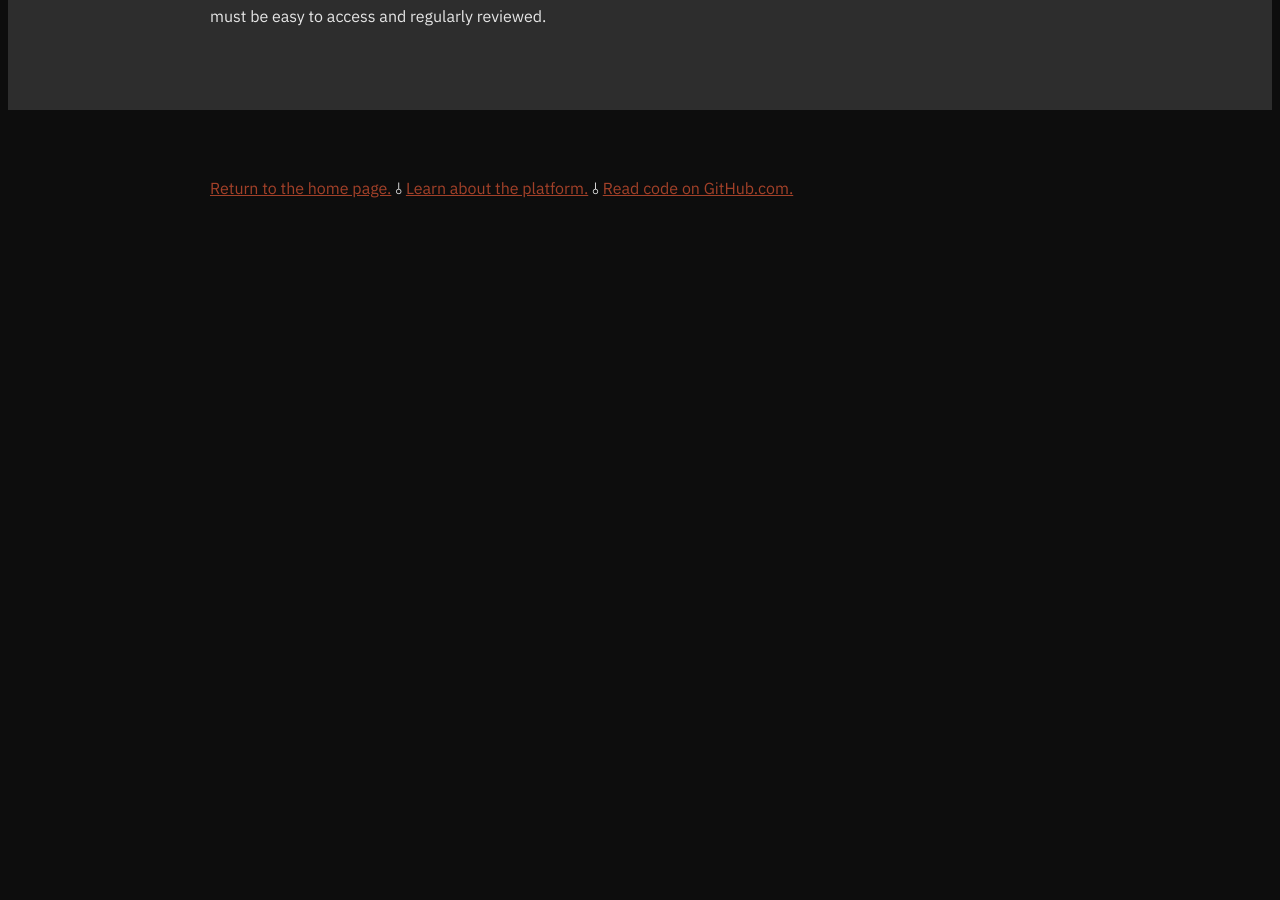
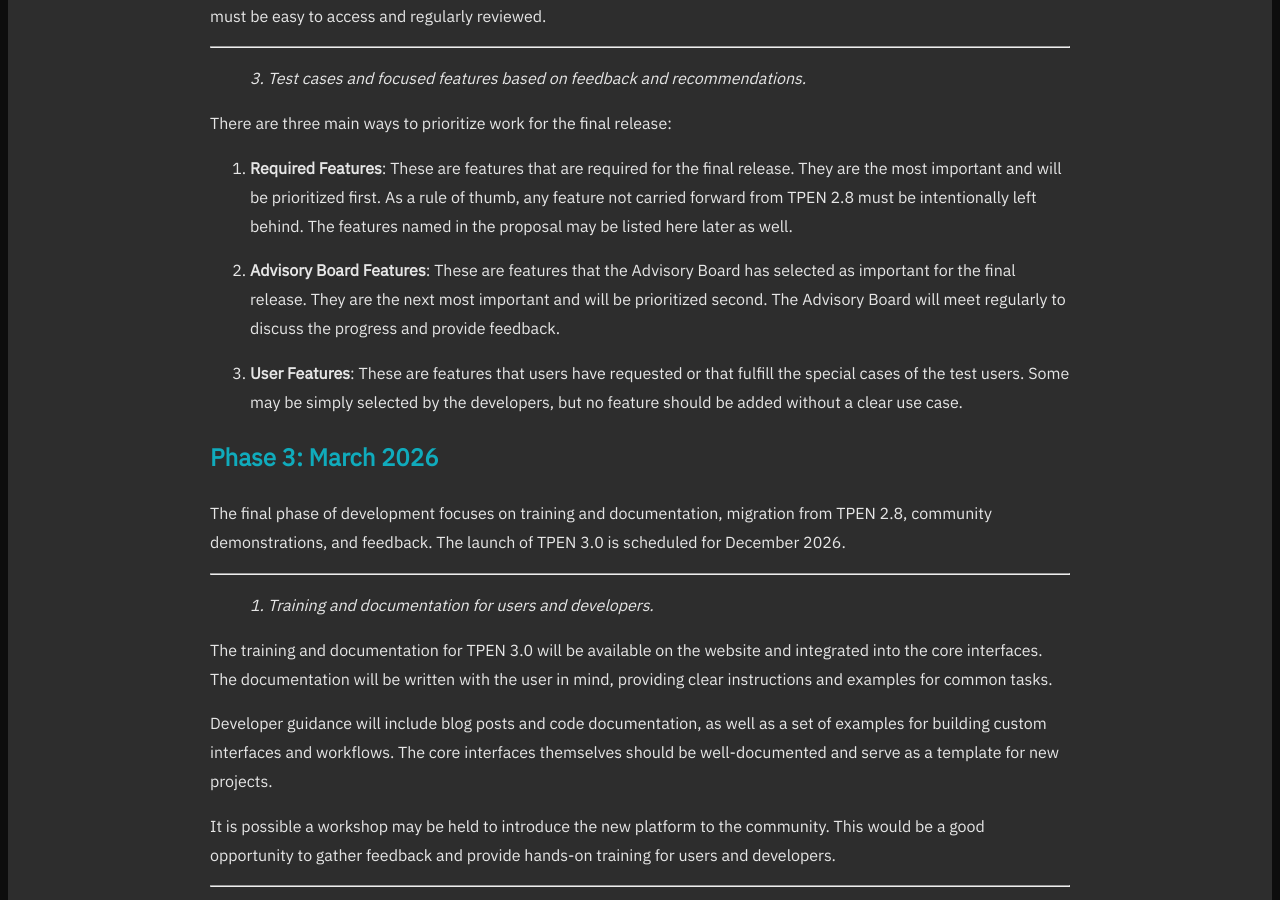
Before and after one commit to CenterForDigitalHumanities/TPEN3, a Jekyll site: the page built from pages/roadmap.md, in a window 1280 px wide and 900 px high, scrolled down 5934 px. Built offline with Jekyll 4.4.1, drawn with Linux system fonts in a browser that asks for light colours; some of the changed text lies outside the part shown.

Commit message:
Update roadmap.md

```diff
--- a/pages/roadmap.md
+++ b/pages/roadmap.md
@@ -257,3 +257,90 @@
 ways to do this. Some GitHub issue templates will help, but there should also
 be a persistent feedback tool on each interface. Contact via email or forms
 must be easy to access and regularly reviewed.
+
+---
+
+> *3. Test cases and focused features based on feedback and recommendations.*
+
+There are three main ways to prioritize work for the final release:
+
+1. **Required Features**: These are features that are required for the final
+   release. They are the most important and will be prioritized first. As a
+   rule of thumb, any feature not carried forward from TPEN 2.8 must be
+   intentionally left behind. The features named in the proposal may be listed
+   here later as well.
+
+2. **Advisory Board Features**: These are features that the Advisory Board
+   has selected as important for the final release. They are the next most
+   important and will be prioritized second. The Advisory Board will meet
+   regularly to discuss the progress and provide feedback.
+
+3. **User Features**: These are features that users have requested or that
+   fulfill the special cases of the test users. Some may be simply selected
+   by the developers, but no feature should be added without a clear use case.
+
+## Phase 3: March 2026
+
+The final phase of development focuses on training and documentation,
+migration from TPEN 2.8, community demonstrations, and feedback. The launch
+of TPEN 3.0 is scheduled for December 2026.
+
+---
+
+> *1. Training and documentation for users and developers.*
+
+The training and documentation for TPEN 3.0 will be available on the website
+and integrated into the core interfaces. The documentation will be written
+with the user in mind, providing clear instructions and examples for common
+tasks.
+
+Developer guidance will include blog posts and code documentation, as well as
+a set of examples for building custom interfaces and workflows. The core
+interfaces themselves should be well-documented and serve as a template for
+new projects.
+
+It is possible a workshop may be held to introduce the new platform to the
+community. This would be a good opportunity to gather feedback and provide
+hands-on training for users and developers.
+
+---
+
+> *2. Migration from TPEN 2.8 to TPEN 3.0.*
+
+The data models of TPEN 2.8 and TPEN 3.0 are not compatible, so a migration
+tool will be developed to move projects and annotations from the old platform
+to the new one. The migration tool will be available to all users and will
+be supported by the TPEN team. Users should only opt into the migration, and
+it may be kept to a project-at-a-time basis to prevent moving forward stale or
+empty projects.
+
+Eventually, creating new projects on TPEN 2.8 will be disabled and all users
+will be required to migrate to TPEN 3.0. A new TPEN user may have a TPEN 2.8
+account, but the projects are not linked directly. When TPEN 2.8 is eventually
+end-of-life, the projects may all be exported to a static manifest to carry forward.
+
+---
+
+> *3. Community Demonstrations and Feedback.*
+
+The TPEN team will host a series of community demonstrations to showcase the
+new platform and gather feedback from users. These demonstrations will be
+at public conferences like the IIIF annual meeting and the SMRS conference.
+Additionally, the team will consider webinars or in-person workshops to
+introduce the platform to a wider audience, though this will largely happen
+after the launch and outside of the funding period.
+
+---
+
+> *4. Launch of TPEN 3.0 (December 2026).*
+
+The launch of TPEN 3.0 is scheduled for December 2026. The platform will be
+available to the public and delivered as a stable, feature-complete product.
+All relevant materials will be submitted as deliverables to the funders and
+the platform will be maintained by the TPEN team for the foreseeable future.
+
+After launch, the project will be configured as an open-source project,
+solliticing contributions from the community. The TPEN team will continue to
+develop the platform and provide support for users and developers. The data
+will be maintained and backed up regularly, with a plan for long-term
+preservation and sustainability.
```
